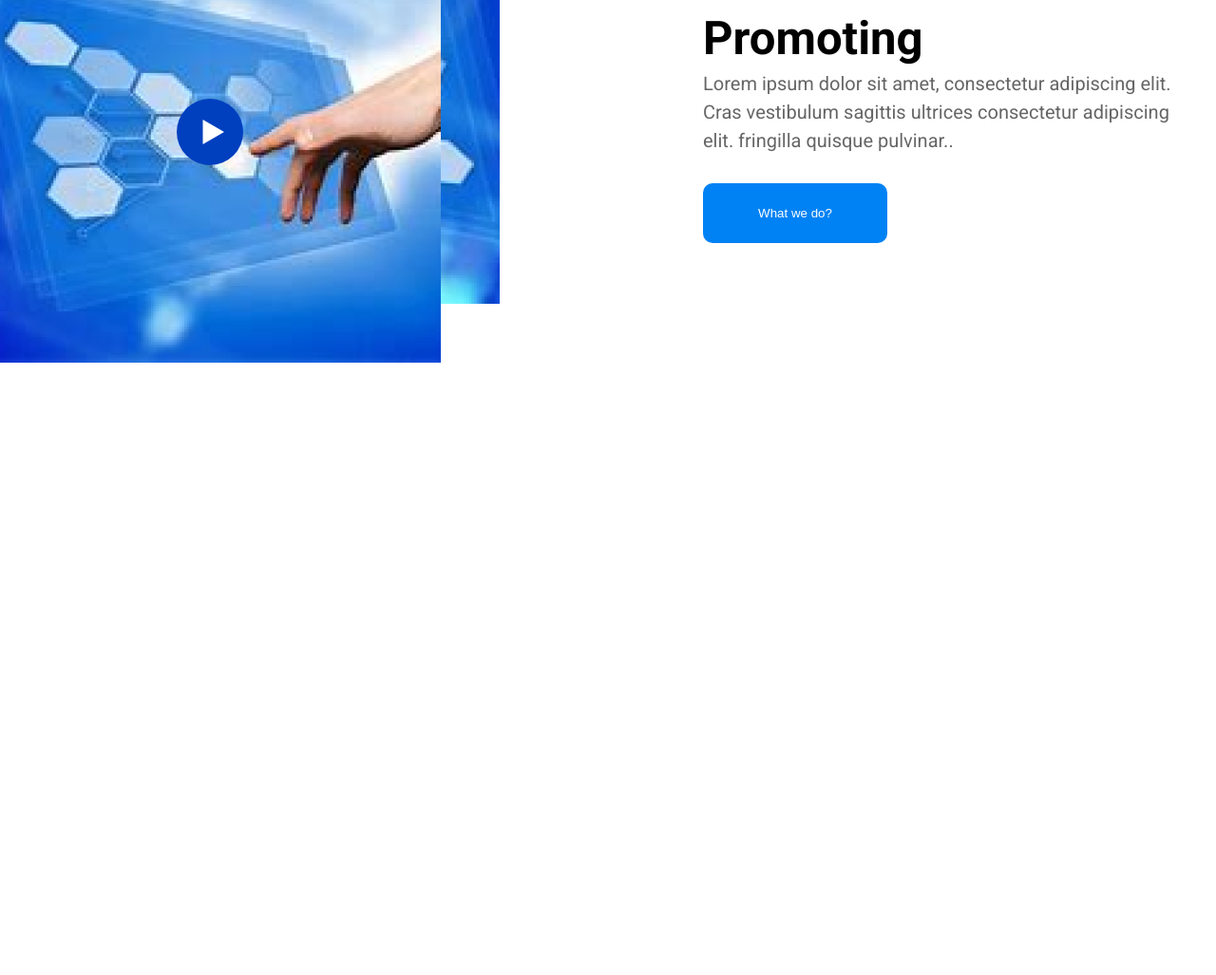
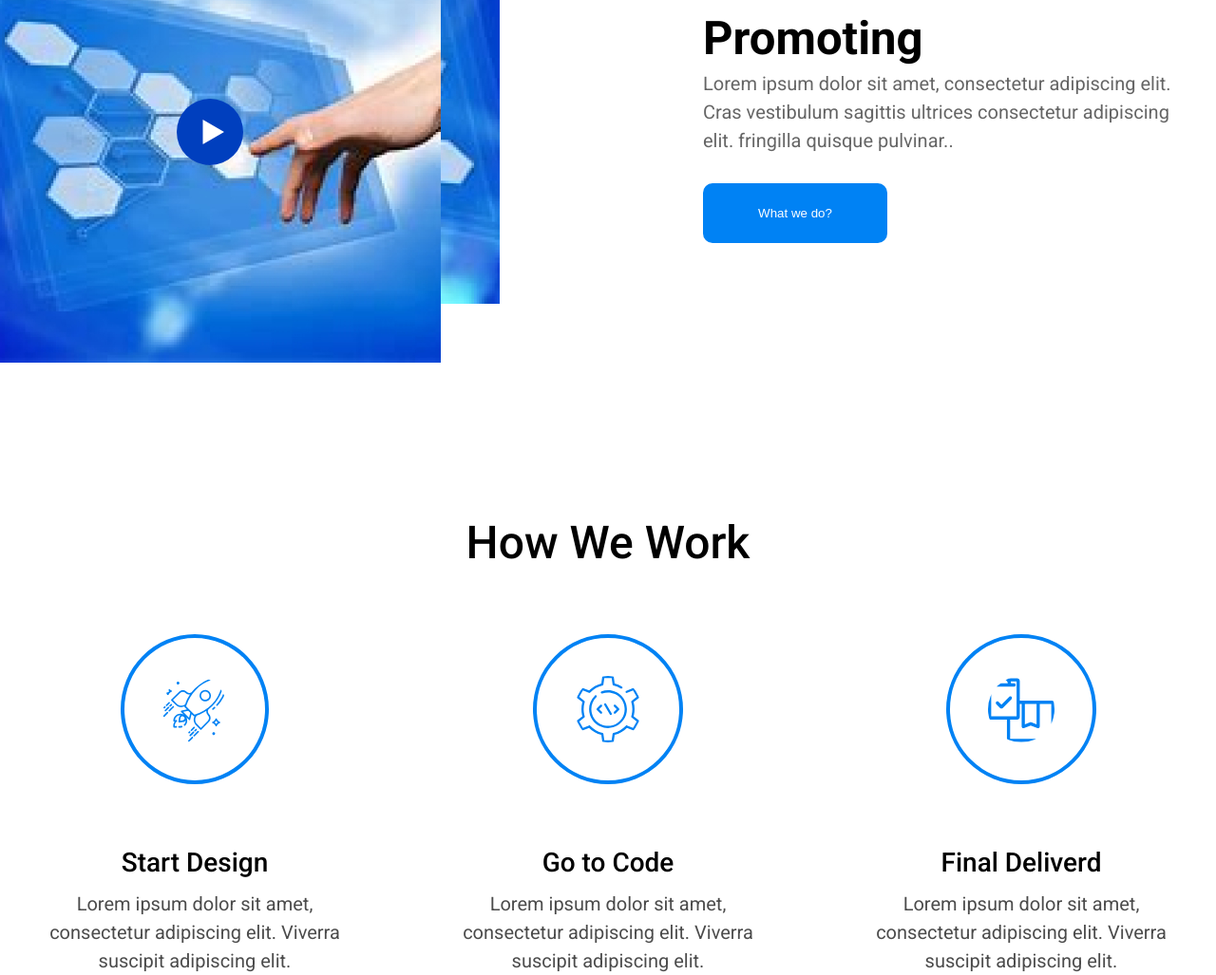
Before and after one commit to 1xtend/Agency, a plain HTML site: page index.html in a window 1280 px wide. Shown: the part 1027-2054 px from the top of the page at 95% size. Before the commit the page ends 1409 px from the top, so only its background shows below. Drawn offline with Linux system fonts and the light colour scheme.

Commit message:
3-rd section

```diff
--- a/index.html
+++ b/index.html
@@ -77,6 +77,30 @@
                 </div>
             </div>
         </section>
+        <section class="work">
+            <div class="container">
+                <div class="work-container">
+                    <h2 class="work-title">How We Work</h2>
+                    <ul class="work-list">
+                        <li class="work-item">
+                            <img src="img/rocket.svg" alt="" class="work-item__img">
+                            <h3 class="work-item__title">Start Design </h3>
+                            <p class="work-item__text">Lorem ipsum dolor sit amet, consectetur adipiscing elit. Viverra suscipit adipiscing elit.</p>
+                        </li>
+                        <li class="work-item">
+                            <img src="img/coding.svg" alt="" class="work-item__img">
+                            <h3 class="work-item__title">Go to Code</h3>
+                            <p class="work-item__text">Lorem ipsum dolor sit amet, consectetur adipiscing elit. Viverra suscipit adipiscing elit.</p>
+                        </li>
+                        <li class="work-item">
+                            <img src="img/deliver.svg" alt="" class="work-item__img">
+                            <h3 class="work-item__title">Final Deliverd</h3>
+                            <p class="work-item__text">Lorem ipsum dolor sit amet, consectetur adipiscing elit. Viverra suscipit adipiscing elit.</p>
+                        </li>
+                    </ul>
+                </div>
+                </div>
+        </section>
     </main>
 </body>
 </html>
--- a/scss/style.scss
+++ b/scss/style.scss
@@ -273,3 +273,56 @@ hr {
         margin-bottom: 30px;
     }
 }
+
+// -------------------------
+
+// Work
+
+.work-container {
+    margin-top: 210px;
+
+    .work-title {
+        font-weight: 500;
+        font-size: 48px;
+        line-height: 73px;
+        text-align: center;
+        margin-bottom: 60px;
+    }
+}
+
+
+.work-list {
+    display: flex;
+    justify-content: space-between;
+
+    .work-item {
+        text-align: center;
+        width: 330px;
+
+        .work-item__img {
+            padding: 40px;
+            border: 4px solid $colorBlue;
+            border-radius: 50%;
+            justify-content: center;
+            align-items: center;
+            margin-bottom: 60px;
+        }
+
+        .work-item__title {
+        font-weight: 500;
+        font-size: 28px;
+        line-height: 36px;
+        margin-bottom: 10px;
+        }
+
+        .work-item__text {
+            font-size: 20px;
+            line-height: 30px;
+            opacity: 0.7;
+        }
+    }
+}
+
+
+
+// -------------------------
```
Also changed, not shown: css/style.css, img/coding.svg (added), img/deliver.svg (added), img/rocket.svg (added).
